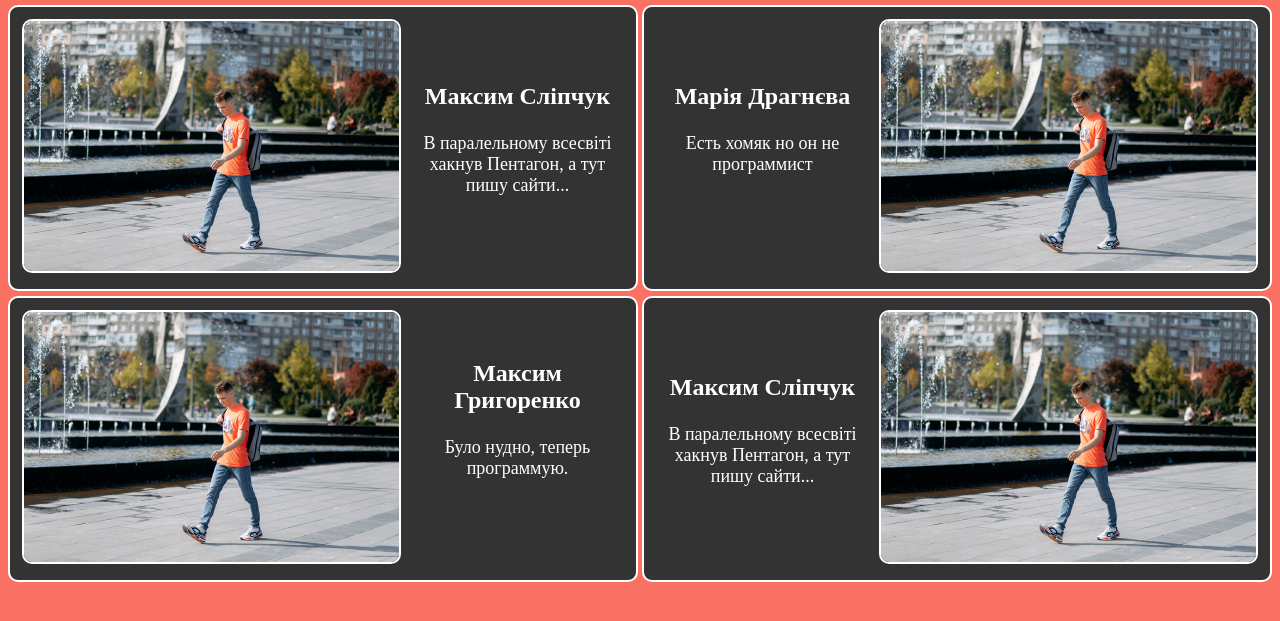
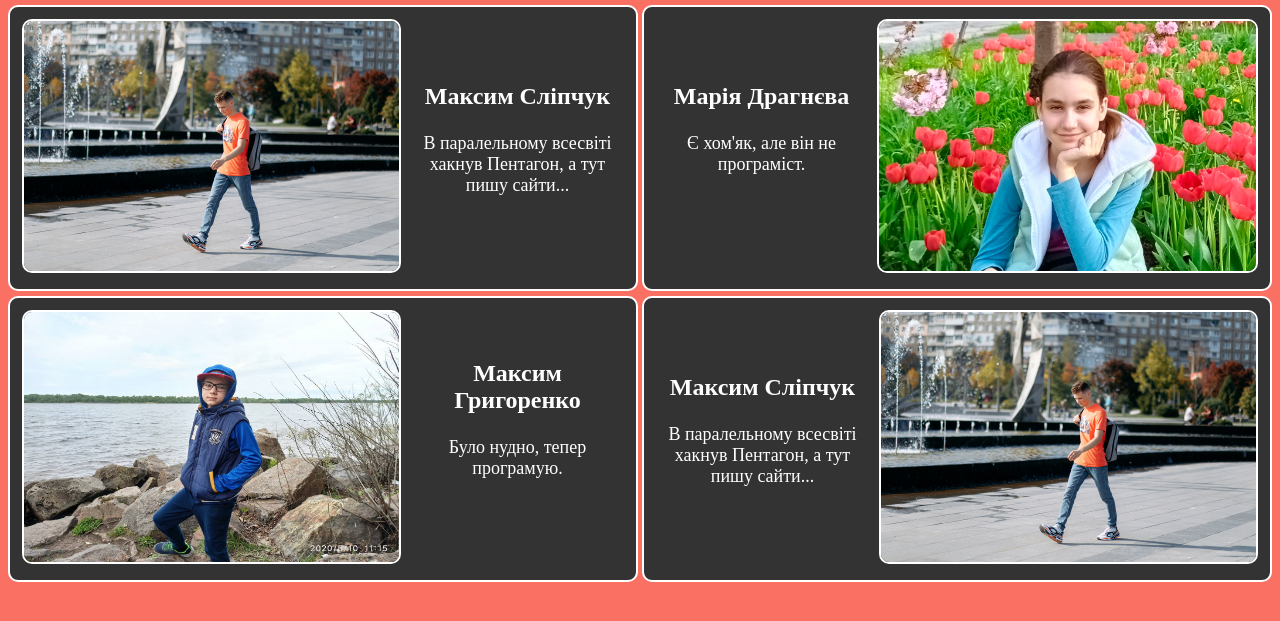
Before and after one commit to MaxSlipchuk/dreamteam, a Django app: page / in a window 1280 px wide. Shown: the part 95-716 px from the top of the page. Run offline with Django 4.2, Linux system fonts and the light colour scheme.

Commit message:
main end galary

```diff
--- a/main/static/main/css/style.css
+++ b/main/static/main/css/style.css
@@ -62,9 +62,15 @@ body{
     border-radius: 10px;
 }
 
-#maxs1{
+#maxs1, #masha1{
     height: 20%;
     max-height: 250px;
+}
+
+#maxg1{
+    /* height: 20%; */
+    max-height: 250px;
+    width: 375px;
 }
 
 .column{
--- a/main/templates/main/main.html
+++ b/main/templates/main/main.html
@@ -38,12 +38,12 @@
                             <h2 id="maria"class="name">Марія Драгнєва</h2>
                         </div>
                         <div class="row">
-                            <p class="text-inf">Есть хомяк но он не программист<br /><br /></p>
+                            <p class="text-inf">Є хом'як, але він не програміст.<br /><br /></p>
                         </div>
                     </div>
                     <div class="column">
                         <div class="image-container">
-                            <img class="image" id="maxs1" src="{% static 'main/img/img_maxs1.jpg' %}" alt="">
+                            <img class="image" id="masha1" src="{% static 'main/img/img_masha1.jpg' %}" alt="">
                         </div>
                     </div>
                 </div>
@@ -57,7 +57,7 @@
                     <!-- стовпець для зображення -->
                     <div class="column">
                         <div class="image-container">
-                            <img class="image" id="maxs1" src="{% static 'main/img/img_maxs1.jpg' %}" alt="">
+                            <img class="image" id="maxg1" src="{% static 'main/img/img_maxg1.jpg' %}" alt="">
                         </div>
                     </div>
                     <!-- стовпець для тексту -->
@@ -66,7 +66,7 @@
                             <h2 id="maksimg" class="name">Максим Григоренко</h2>
                         </div>
                         <div class="row">
-                            <p class="text-inf">Було нудно, теперь программую.<br /><br /></p>
+                            <p class="text-inf">Було нудно, тепер програмую.<br /><br /></p>
                         </div>
                     </div>
                 </div>
```
Also changed, not shown: galary/static/galary/css/style.css (+3 -5 lines), galary/templates/galary/galary.html (+15 -3 lines), galary/static/galary/img/img_masha2.jpg (added), galary/static/galary/img/img_masha3.jpg (added), galary/static/galary/img/img_maxg1.jpg (added), galary/static/galary/img/img_maxg2.jpg (added), galary/static/galary/img/img_maxg3.jpg (added), main/static/main/img/img_masha1.jpg (added), main/static/main/img/img_maxg1.jpg (added), 1 other file.
